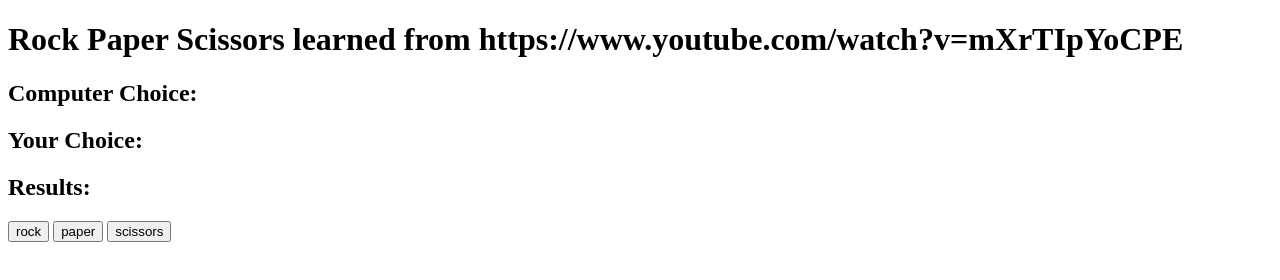
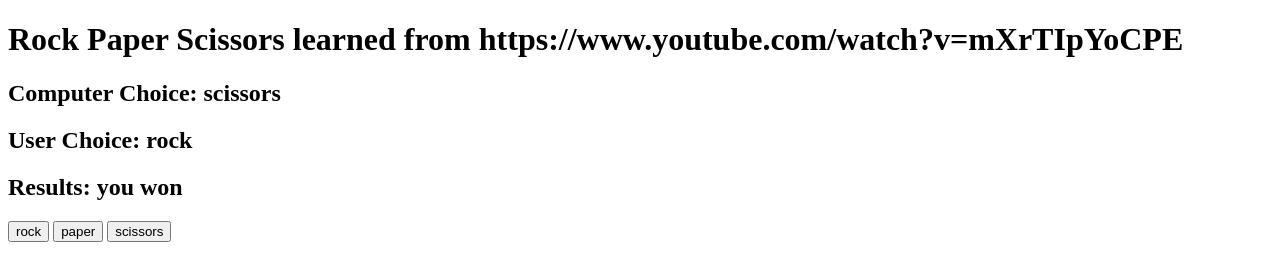
Before and after one commit to markpackham/JSGamesLearn, a plain HTML site: page RockPaperScissors/index.html in a window 1280 px wide. Both pictures are taken after a click on the button "rock". Drawn offline with Linux system fonts and the light colour scheme.

Commit message:
finish off rock paper scissors

```diff
--- a/RockPaperScissors/app.js
+++ b/RockPaperScissors/app.js
@@ -0,0 +1,49 @@
+let userChosen;
+let computerChosen;
+const displayResult = document.getElementById("result");
+const userChoice = document.getElementById("user-choice");
+const possibleChoices = document.querySelectorAll(".choices");
+const computerChoice = document.getElementById("computer-choice");
+const randomNumber = Math.round(Math.random() * 3);
+// For scope reasons we end up having to use var
+var result = results();
+
+// get userChosen
+possibleChoices.forEach((possibleChoice) =>
+  possibleChoice.addEventListener("click", (e) => {
+    userChosen = e.target.id;
+    generatedComputerChoice();
+    results();
+    userChoice.innerHTML = userChosen;
+    computerChoice.innerHTML = computerChosen;
+    displayResult.innerHTML = result;
+  })
+);
+
+// get a random computer choice
+function generatedComputerChoice() {
+  if (randomNumber === 1) {
+    return (computerChosen = "rock");
+  } else if (randomNumber === 2) {
+    return (computerChosen = "paper");
+  } else randomNumber === 3;
+  return (computerChosen = "scissors");
+}
+
+// get results
+function results() {
+  if (computerChosen == userChosen) {
+    return (result = "game tied");
+  } else if (computerChosen === "rock" && userChosen === "paper") {
+    return (result = "you won");
+  } else if (computerChosen === "rock" && userChosen === "scissors") {
+    return (result = "you lost");
+  } else if (computerChosen === "paper" && userChosen === "rock") {
+    return (result = "you lost");
+  } else if (computerChosen === "paper" && userChosen === "scissors") {
+    return (result = "you won");
+  } else if (computerChosen === "scissors" && userChosen === "rock") {
+    return (result = "you won");
+  } else computerChosen === "scissors" && userChosen === "paper";
+  return (result = "you lost");
+}
--- a/RockPaperScissors/index.html
+++ b/RockPaperScissors/index.html
@@ -4,24 +4,18 @@
     <meta charset="UTF-8" />
     <meta name="viewport" content="width=device-width, initial-scale=1.0" />
     <title>Document</title>
-    <script defer src="app.js"></script>
   </head>
   <body>
     <h1>
       Rock Paper Scissors learned from
       https://www.youtube.com/watch?v=mXrTIpYoCPE
     </h1>
-    <h2>Computer Choice:</h2>
-    <h2 id="computer-choice"></h2>
-
-    <h2>Your Choice:</h2>
-    <h2 id="user-choice"></h2>
-
-    <h2>Results:</h2>
-    <h2 id="result"></h2>
-
+    <h2>Computer Choice: <span id="computer-choice"></span></h2>
+    <h2>User Choice: <span id="user-choice"></span></h2>
+    <h2>Results: <span id="result"></span></h2>
     <button class="choices" id="rock">rock</button>
     <button class="choices" id="paper">paper</button>
     <button class="choices" id="scissors">scissors</button>
   </body>
+  <script src="app.js"></script>
 </html>
```
